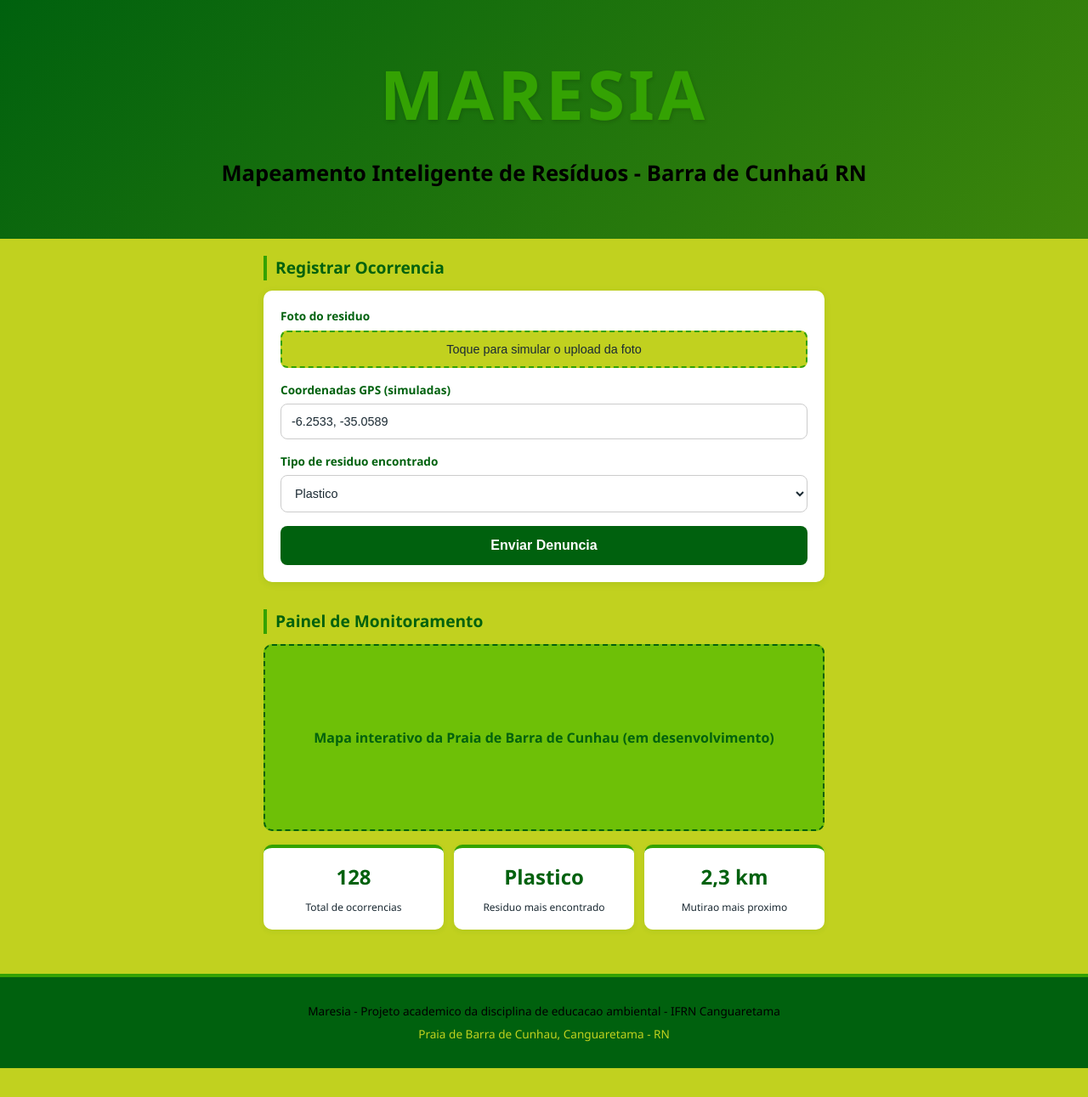
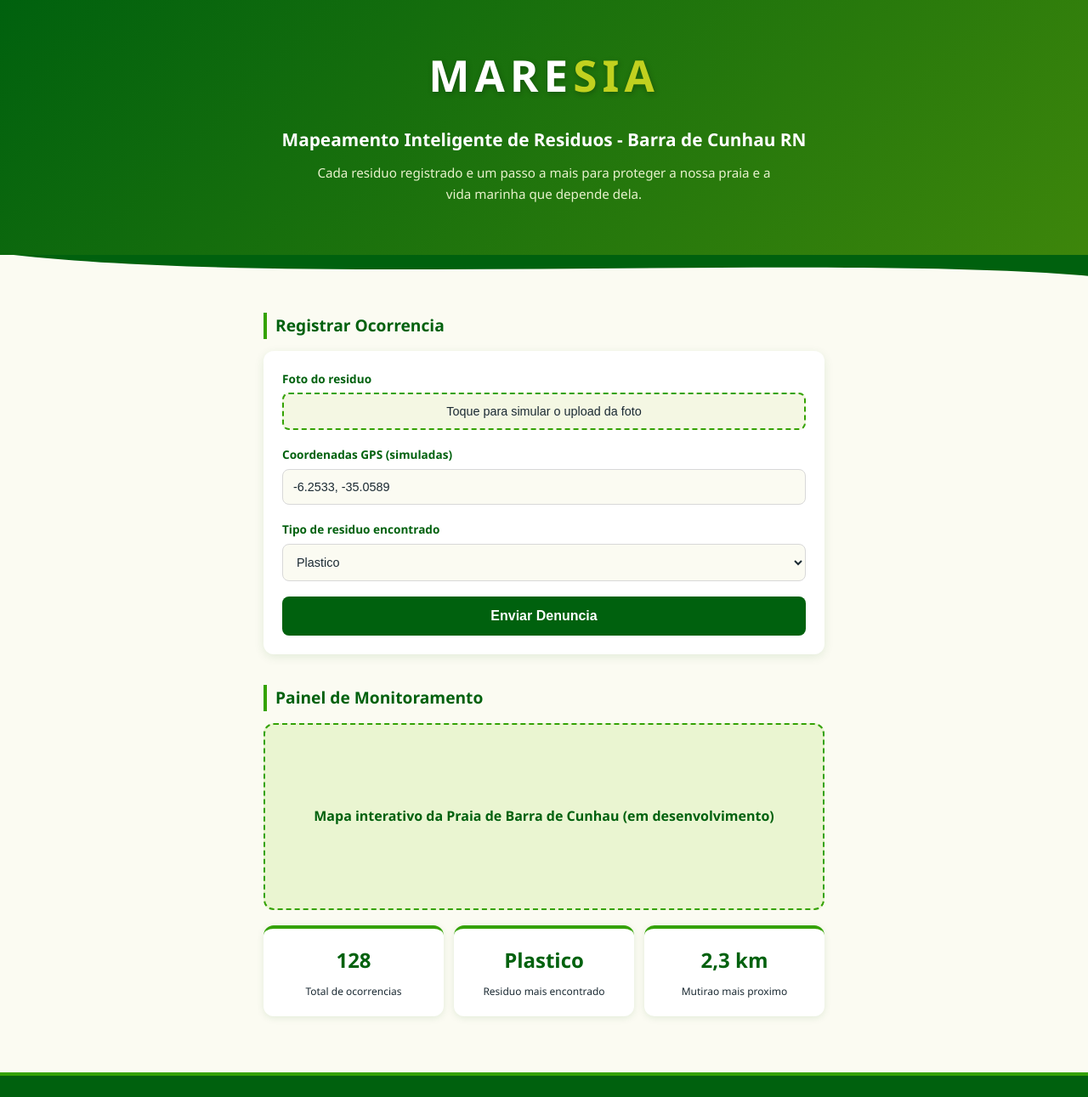
Before and after one commit to fraan-dev/maresia, a plain HTML site: page index.html in a window 1280 px wide. Shown: the top 1291 px of the page at 85% size. Before the commit the page ends 1257 px from the top, so only its background shows below. Drawn offline with Linux system fonts and the light colour scheme.

Commit message:
Ajustes nas cores do projeto

```diff
--- a/index.html
+++ b/index.html
@@ -12,13 +12,19 @@
 
   <header>
     <div class="logo-container">
-      <span class="marca-monumental">Maresia</span>
+      <span class="marca-monumental">Mare<span>sia</span></span>
     </div>
-    <h1>Mapeamento Inteligente de Resíduos - Barra de Cunhaú RN</h1>
-
+    <h1>Mapeamento Inteligente de Residuos - Barra de Cunhau RN</h1>
+    <p class="impacto">Cada residuo registrado e um passo a mais para proteger a nossa praia e a vida marinha que depende dela.</p>
   </header>
 
+
+  <svg class="onda-divisor" viewBox="0 0 1440 60" preserveAspectRatio="none" xmlns="http://www.w3.org/2000/svg">
+    <path d="M0,0 C360,60 1080,0 1440,40 L1440,0 L0,0 Z" fill="#00610E"></path>
+  </svg>
+
   <main>
+
 
     <section id="denuncia">
       <h2>Registrar Ocorrencia</h2>
@@ -51,12 +57,15 @@
       </div>
     </section>
 
+
     <section id="monitoramento">
       <h2>Painel de Monitoramento</h2>
+
 
       <div class="mapa-placeholder">
         Mapa interativo da Praia de Barra de Cunhau (em desenvolvimento)
       </div>
+
 
       <div class="cards-resumo">
         <div class="card">
@@ -76,6 +85,7 @@
 
   </main>
 
+
   <footer>
     <p>Maresia - Projeto academico da disciplina de educacao ambiental - IFRN Canguaretama</p>
     <p>Praia de Barra de Cunhau, Canguaretama - RN</p>
--- a/style.css
+++ b/style.css
@@ -4,6 +4,7 @@
   --verde-principal: #34A203;
   --verde-lima: #6EC007;
   --amarelo-lima: #C1D11F;
+  --areia-clara: #FBFBF2;
   --texto-escuro: #1B2A33;
   --branco: #FFFFFF;
 }
@@ -16,75 +17,91 @@
 
 body {
   font-family: 'Segoe UI', Arial, sans-serif;
-  background-color: var(--amarelo-lima);
+  background-color: var(--areia-clara);
   color: var(--texto-escuro);
-  line-height: 1.5;
+  line-height: 1.6;
 }
 
-/* Cabecalho */
+/* ===== Cabecalho ===== */
 header {
   background: linear-gradient(135deg, var(--verde-escuro), var(--verde-medio));
   color: var(--branco);
-  padding: 50px 20px;
+  padding: 48px 20px 60px;
   text-align: center;
+  position: relative;
 }
 
 .logo-container {
-  margin-bottom: 15px;
+  margin-bottom: 18px;
 }
 
+
 .marca-monumental {
-  font-size: 5rem;
+  font-size: 3.2rem;
   font-weight: 800;
   text-transform: uppercase;
-  letter-spacing: 4px;
-  color: #34A203;
-  text-shadow: 1px 2px 4px rgba(0, 0, 0, 0.15);
+  letter-spacing: 6px;
+  color: var(--branco);
+  text-shadow: 1px 2px 6px rgba(0, 0, 0, 0.25);
   display: inline-block;
 }
 
-header h1 {
-  font-size: 1.6rem;
-  margin-bottom: 8px;
-  color: #000000;
+
+.marca-monumental span {
+  color: var(--amarelo-lima);
 }
 
-header p {
+header h1 {
+  font-size: 1.3rem;
+  font-weight: 600;
+  margin-bottom: 10px;
+  color: var(--branco);
+}
+
+header p.impacto {
   font-size: 0.95rem;
-  color: var(--amarelo-lima);
-  max-width: 600px;
+  color: #E8F2CC;
+  max-width: 560px;
   margin: 0 auto;
 }
 
-/* Estrutura Geral */
+
+.onda-divisor {
+  display: block;
+  width: 100%;
+  height: 40px;
+  margin-top: -2px;
+}
+
+/* ===== Estrutura geral ===== */
 main {
   max-width: 700px;
   margin: 0 auto;
-  padding: 20px;
+  padding: 30px 20px;
 }
 
 section {
-  margin-bottom: 32px;
+  margin-bottom: 36px;
 }
 
 section h2 {
   color: var(--verde-escuro);
   font-size: 1.2rem;
-  margin-bottom: 12px;
+  margin-bottom: 14px;
   border-left: 4px solid var(--verde-principal);
   padding-left: 10px;
 }
 
-/* Formulario de Denuncia */
+/* ===== Formulario de Denuncia ===== */
 .form-card {
   background: var(--branco);
-  border-radius: 10px;
-  padding: 20px;
-  box-shadow: 0 2px 8px rgba(0, 97, 14, 0.1);
+  border-radius: 12px;
+  padding: 22px;
+  box-shadow: 0 3px 12px rgba(0, 97, 14, 0.1);
 }
 
 .form-group {
-  margin-bottom: 16px;
+  margin-bottom: 18px;
 }
 
 .form-group label {
@@ -98,25 +115,26 @@ section h2 {
 .btn-upload {
   width: 100%;
   padding: 12px;
-  background-color: var(--amarelo-lima);
+  background-color: #F4F7E3;
   border: 2px dashed var(--verde-principal);
   border-radius: 8px;
   color: var(--texto-escuro);
   font-size: 0.9rem;
   cursor: pointer;
-  transition: background-color 0.2s;
+  transition: background-color 0.2s, border-color 0.2s;
 }
 
 .btn-upload:hover {
-  background-color: var(--verde-lima);
+  background-color: #E9F1C8;
+  border-color: var(--verde-escuro);
 }
 
 .gps-field {
   width: 100%;
   padding: 12px;
-  border: 1px solid #ccc;
+  border: 1px solid #d8d8d8;
   border-radius: 8px;
-  background-color: var(--branco);
+  background-color: var(--areia-clara);
   font-size: 0.9rem;
   color: var(--texto-escuro);
 }
@@ -138,10 +156,18 @@ section h2 {
   background-color: var(--verde-medio);
 }
 
-/* Painel de Monitoramento */
+/* Foco visivel via teclado, acessibilidade */
+.btn-upload:focus-visible,
+.btn-enviar:focus-visible,
+.gps-field:focus-visible {
+  outline: 3px solid var(--amarelo-lima);
+  outline-offset: 2px;
+}
+
+/* ===== Painel de Monitoramento ===== */
 .mapa-placeholder {
-  background-color: var(--verde-lima);
-  border-radius: 10px;
+  background-color: #EAF5D1;
+  border-radius: 12px;
   height: 220px;
   display: flex;
   align-items: center;
@@ -149,8 +175,9 @@ section h2 {
   color: var(--verde-escuro);
   font-weight: bold;
   text-align: center;
-  margin-bottom: 16px;
-  border: 2px dashed var(--verde-escuro);
+  margin-bottom: 18px;
+  border: 2px dashed var(--verde-principal);
+  padding: 0 20px;
 }
 
 .cards-resumo {
@@ -161,11 +188,16 @@ section h2 {
 
 .card {
   background: var(--branco);
-  border-radius: 10px;
-  padding: 16px 10px;
+  border-radius: 12px;
+  padding: 18px 10px;
   text-align: center;
-  box-shadow: 0 2px 6px rgba(0, 97, 14, 0.08);
+  box-shadow: 0 2px 8px rgba(0, 97, 14, 0.1);
   border-top: 4px solid var(--verde-principal);
+  transition: transform 0.15s;
+}
+
+.card:hover {
+  transform: translateY(-3px);
 }
 
 .card .valor {
@@ -181,23 +213,14 @@ section h2 {
   color: var(--texto-escuro);
 }
 
-.marca {
-  font-size: 0.85rem;
-  font-weight: bold;
-  letter-spacing: 2px;
-  text-transform: uppercase;
-  color: var(--verde-principal);
-  margin-bottom: 6px;
-}
-
-/* Rodape */
+/* ===== Rodape ===== */
 footer {
   background-color: var(--verde-escuro);
-  color: #000000;
+  color: var(--branco);
   text-align: center;
-  padding: 30px 20px;
+  padding: 28px 20px;
   font-size: 0.85rem;
-  border-top: 4px solid #34A203;
+  border-top: 4px solid var(--verde-principal);
 }
 
 footer p {
@@ -209,18 +232,18 @@ footer p:last-child {
   color: var(--amarelo-lima);
 }
 
-/* Telas Pequenas (Mobile) */
+/* ===== Telas pequenas (mobile) ===== */
 @media (max-width: 480px) {
   .cards-resumo {
     grid-template-columns: 1fr;
   }
 
   header h1 {
-    font-size: 1.3rem;
+    font-size: 1.15rem;
   }
 
   .marca-monumental {
-    font-size: 3rem;
-    letter-spacing: 2px;
+    font-size: 2.2rem;
+    letter-spacing: 3px;
   }
 }
```
